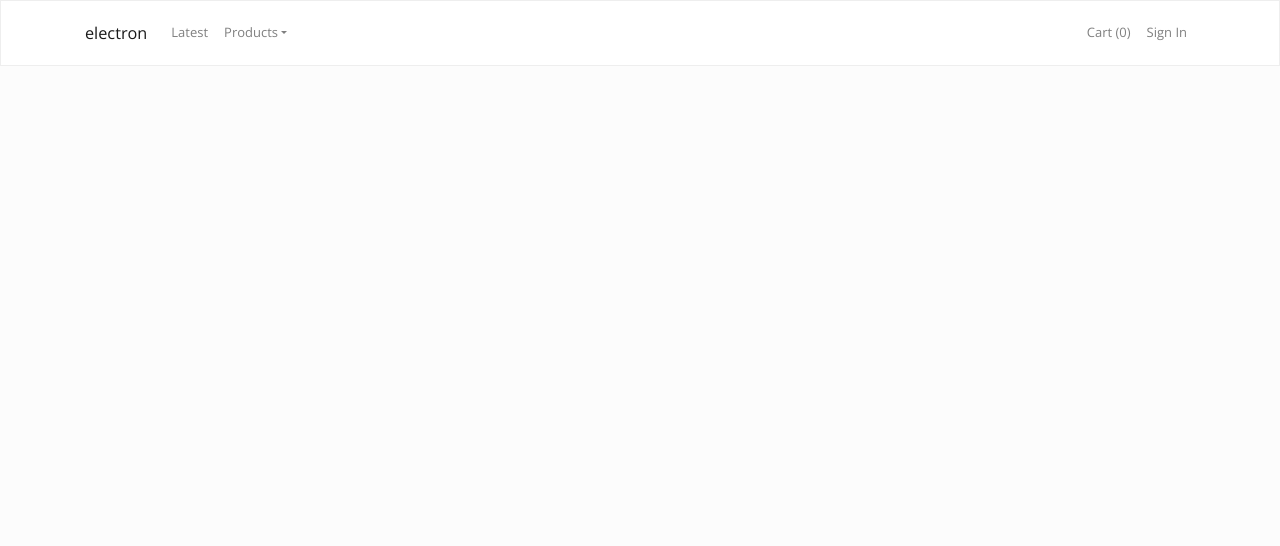
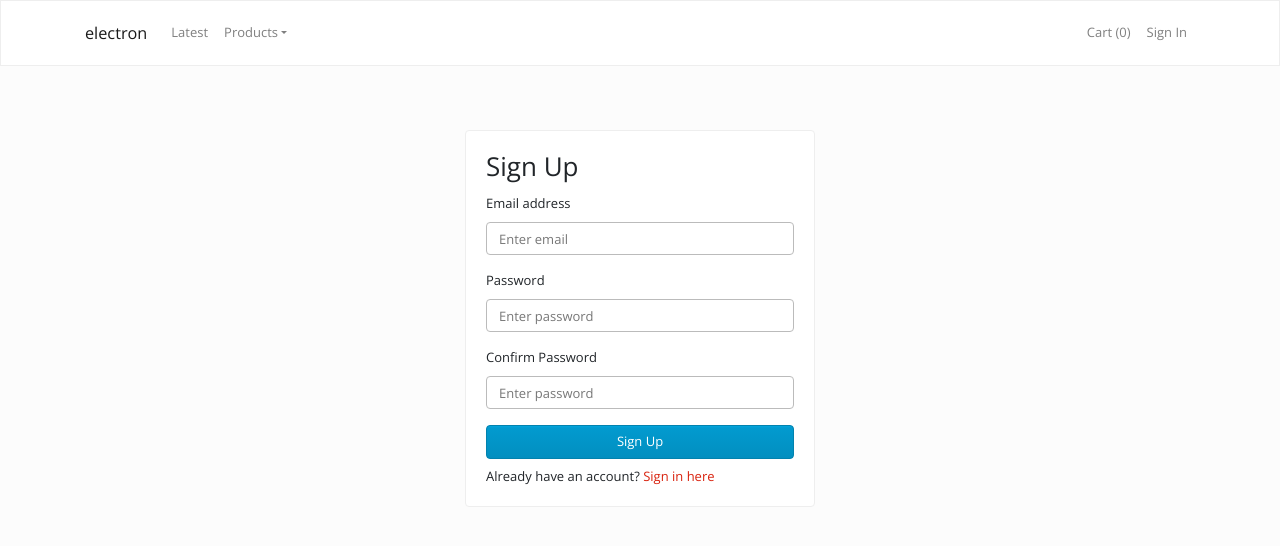
Before and after one commit to devmx00/electron-gadgets, a React (Create React App) app in the folder client/: page /register in a window 1280 px wide. Shown: the top 546 px of the page. Built offline with nearby package versions, Linux system fonts and the light colour scheme.

Commit message:
Create register page

```diff
--- a/client/src/App.js
+++ b/client/src/App.js
@@ -15,6 +15,7 @@ import GraphicCards from './pages/graphic-cards/GraphicCards';
 import Accessories from './pages/accessories/Accessories';
 import Cart from './pages/cart/Cart';
 import Login from './pages/login/Login';
+import Register from './pages/register/Register';
 
 const App = () => {
   return (
@@ -32,6 +33,7 @@ const App = () => {
             <Route path='/accessories' component={Accessories} />
             <Route path='/cart' component={Cart} />
             <Route path='/login' component={Login} />
+            <Route path='/register' component={Register} />
           </Container>
         </PersistGate>
       </BrowserRouter>
--- /dev/null
+++ b/client/src/pages/register/Register.js
@@ -0,0 +1,90 @@
+import React, { Fragment, useState } from 'react';
+import Row from 'react-bootstrap/row';
+import Col from 'react-bootstrap/col';
+import Card from 'react-bootstrap/card';
+import Button from 'react-bootstrap/button';
+
+const Register = () => {
+  const [formInput, setFormInput] = useState({
+    email: '',
+    password: '',
+    password2: '',
+  });
+  const { email, password, password2 } = formInput;
+
+  const handleChange = (e) => {
+    setFormInput({ ...formInput, [e.target.name]: e.target.value });
+  };
+
+  const handleSubmit = (e) => {
+    e.preventDefault();
+
+    if (!email) return console.log('Please enter email.');
+    if (!password || !password2) return console.log('Please enter password.');
+    if (password !== password2) {
+      return console.log('Passwords do not match.');
+    }
+
+    console.log(formInput);
+  };
+
+  return (
+    <Fragment>
+      <Row className='d-flex justify-content-center'>
+        <Col sm={12} md={6} lg={4} className='my-5'>
+          <Card className='my-3'>
+            <Card.Body>
+              <Card.Title as='h2'>Sign Up</Card.Title>
+              <form onSubmit={handleSubmit}>
+                <div className='form-group'>
+                  <label htmlFor='email'>Email address</label>
+                  <input
+                    className='form-control'
+                    id='email'
+                    name='email'
+                    type='email'
+                    placeholder='Enter email'
+                    onChange={handleChange}
+                    value={email}
+                  />
+                </div>
+                <div className='form-group'>
+                  <label htmlFor='password'>Password</label>
+                  <input
+                    className='form-control'
+                    id='password'
+                    name='password'
+                    type='password'
+                    placeholder='Enter password'
+                    value={password}
+                    onChange={handleChange}
+                  />
+                </div>
+                <div className='form-group'>
+                  <label htmlFor='password2'>Confirm Password</label>
+                  <input
+                    className='form-control'
+                    id='password2'
+                    name='password2'
+                    type='password'
+                    placeholder='Enter password'
+                    value={password2}
+                    onChange={handleChange}
+                  />
+                </div>
+                <Button variant='info' className='btn-block' type='submit'>
+                  Sign Up
+                </Button>
+                <Card.Text className='mt-2'>
+                  Already have an account? <Card.Link>Sign in here</Card.Link>
+                </Card.Text>
+              </form>
+            </Card.Body>
+          </Card>
+        </Col>
+      </Row>
+    </Fragment>
+  );
+};
+
+export default Register;
```
